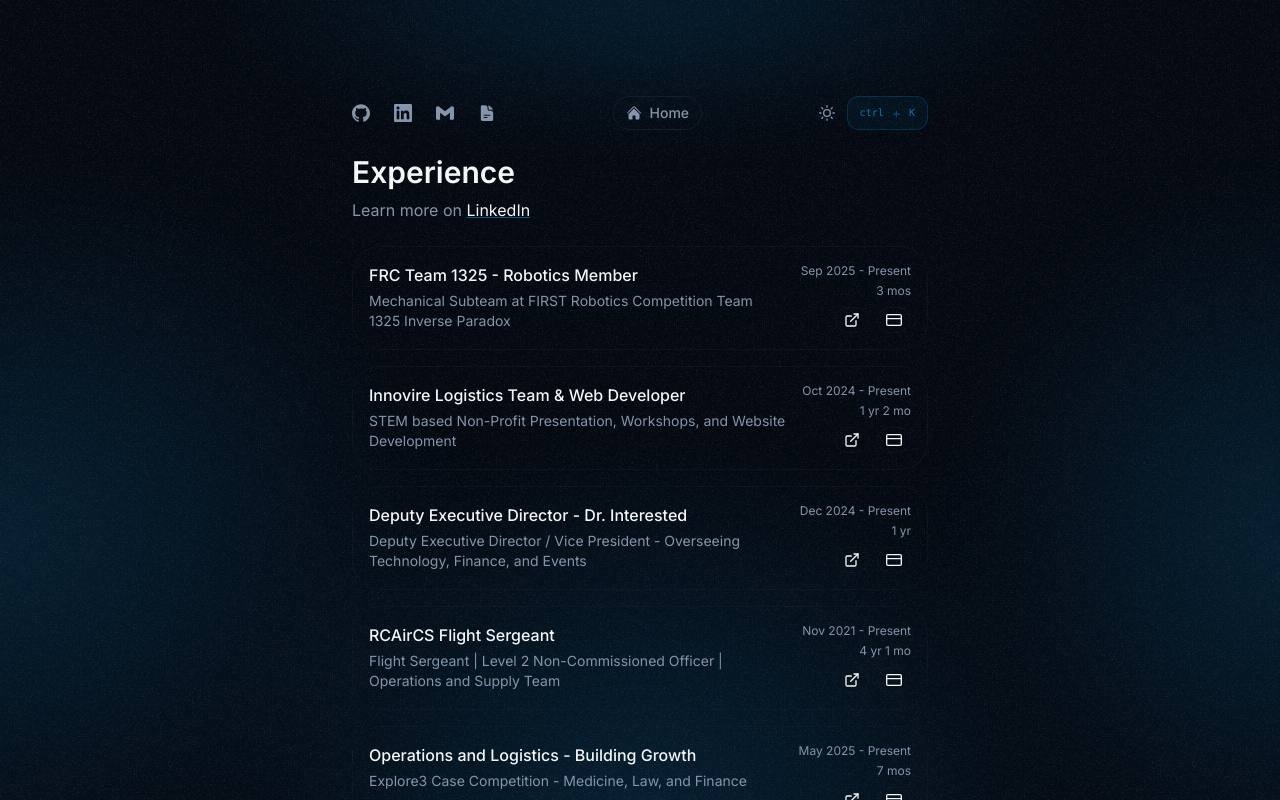
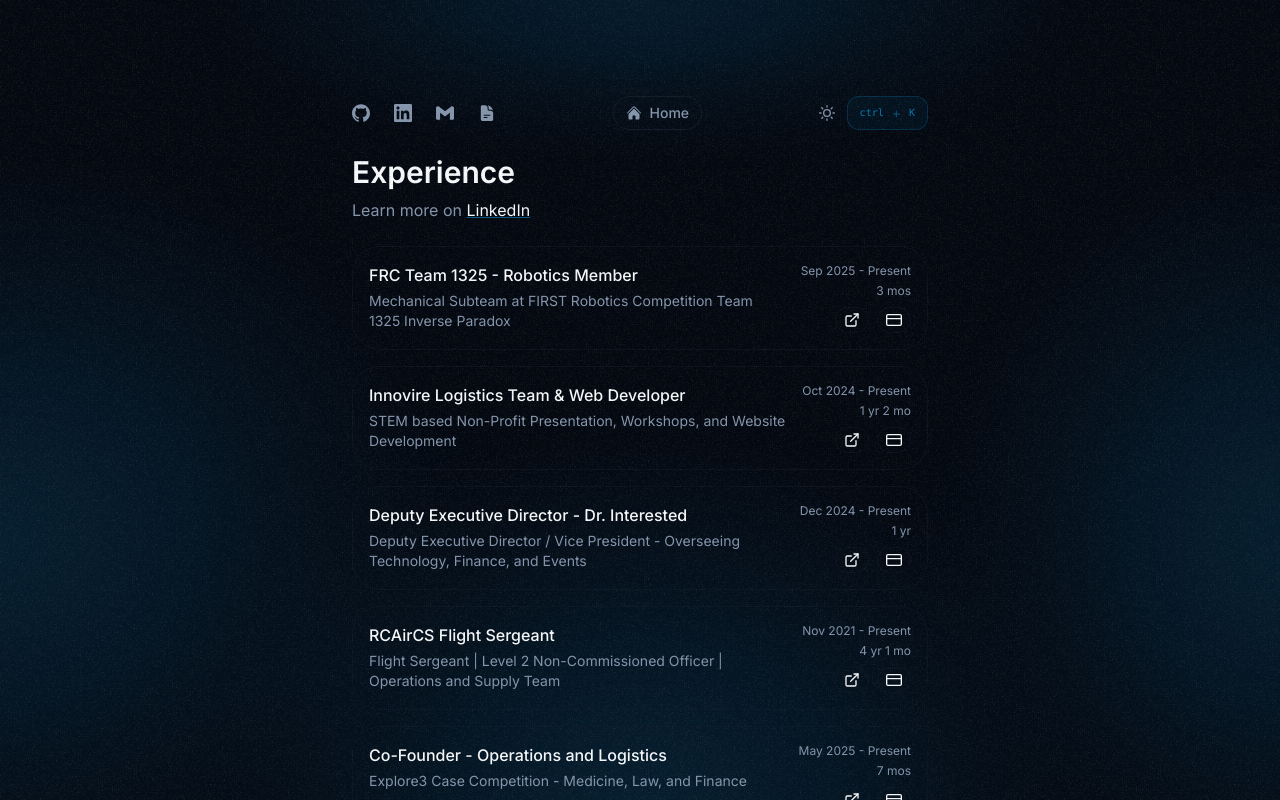
Before and after one commit to kishys/kishys-site, a Next.js app: page /experience in a window 1280 px wide. Shown: the top 800 px of the page. Built offline with nearby package versions, Linux system fonts and the light colour scheme.

Commit message:
minor fixes on antigravity

```diff
--- a/data/index.ts
+++ b/data/index.ts
@@ -38,7 +38,7 @@ export const experienceData: ProjectDataProps[] = [
     awards: [
       { title: "Finalist - FIRST Provincial Championship - Science Division", date: "Apr 2026" },
       { title: "Finalist - Humber Polytechnic District Event", date: "Mar 2026" },
-      { title: "FIRST Impact Award - McMaster District Event", date: "Mar 2026" },
+      { title: "FIRST Impact Award Winner - McMaster District Event", date: "Mar 2026" },
 
     ],
     tags: [],
@@ -113,7 +113,7 @@ export const experienceData: ProjectDataProps[] = [
     tags: [],
   },
   {
-    title: "Operations and Logistics - Building Growth",
+    title: "Co-Founder - Operations and Logistics",
     description:
       "Operations & Logistics Lead for the EX3 Case Competition, overseeing event coordination, logistics planning, and execution to ensure seamless operations.",
     summary: "Explore3 Case Competition - Medicine, Law, and Finance",
```
